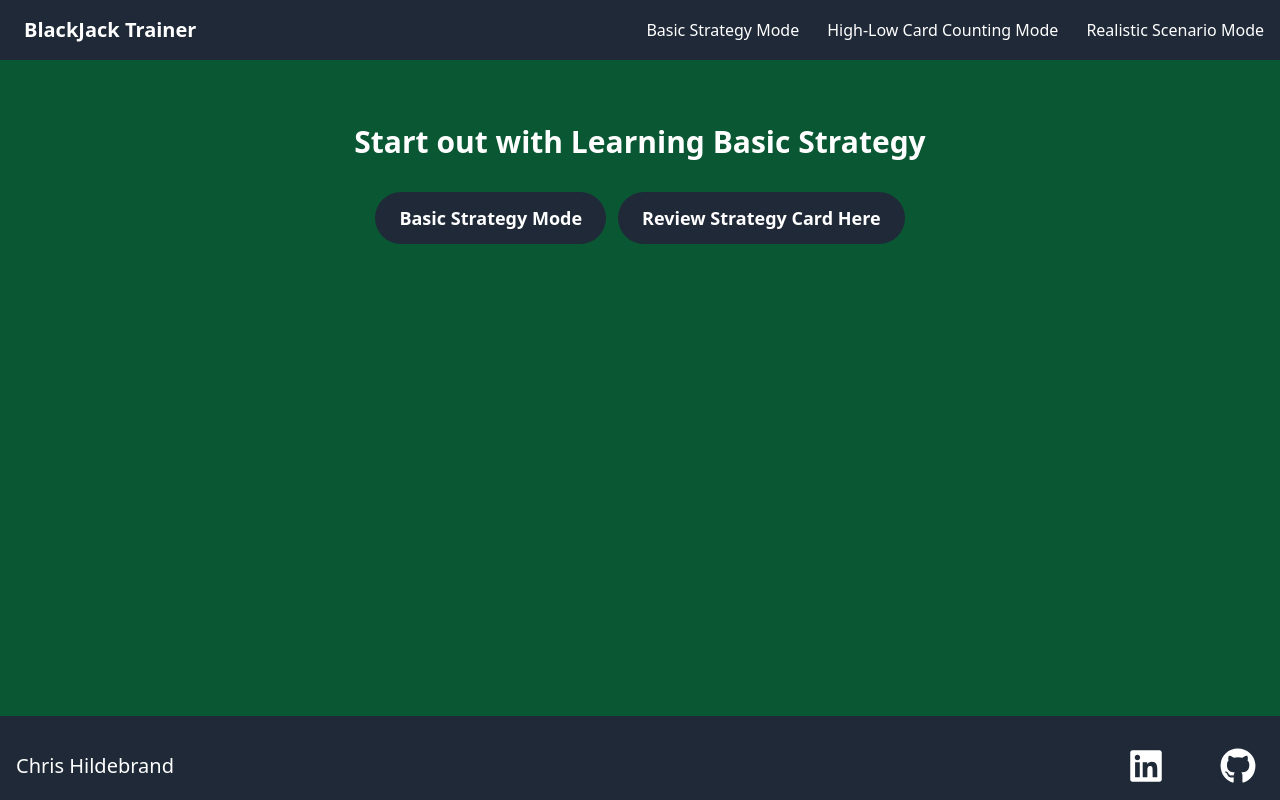
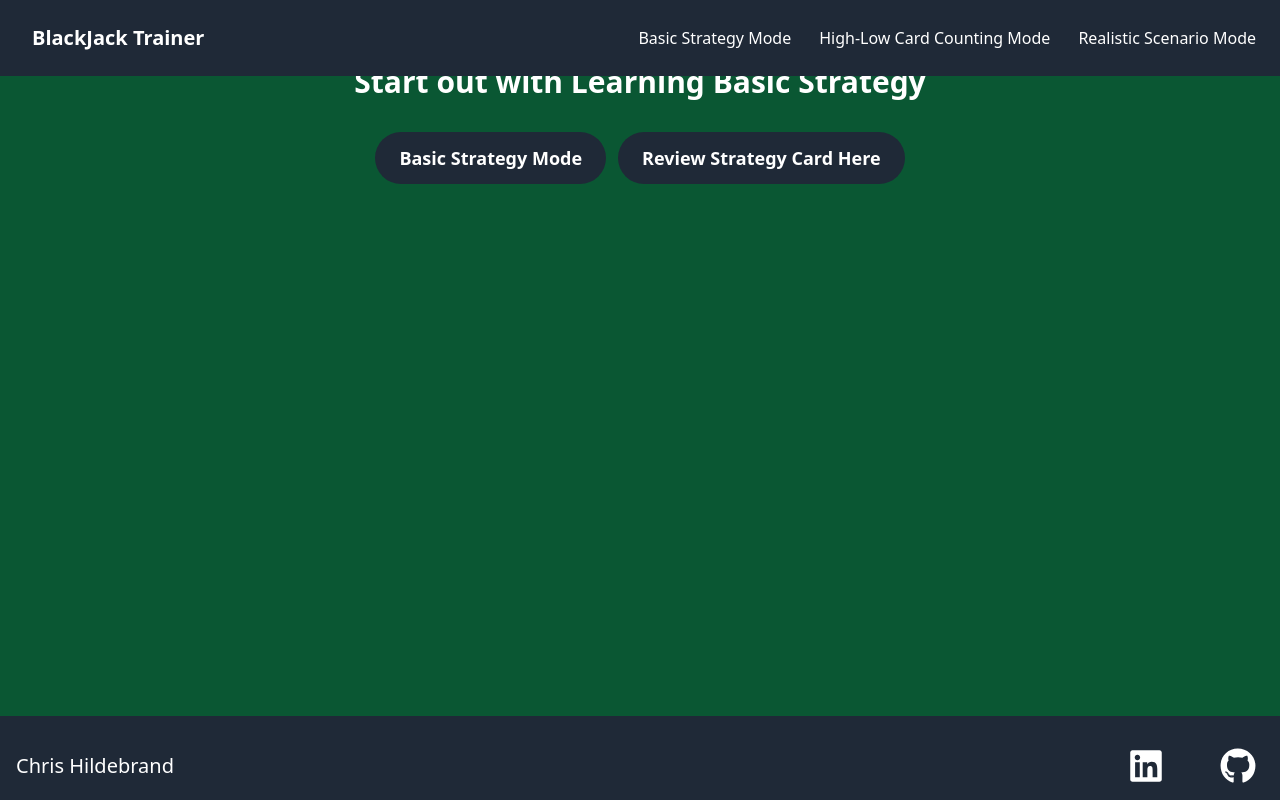
Before and after one commit to Childebrand94/blackjack-trainer, a React (Vite) app: page / in a window 1280 px wide. Built offline with nearby package versions, Linux system fonts and the light colour scheme.

Commit message:
Adjusted styling.

```diff
--- a/src/components/NavBar.jsx
+++ b/src/components/NavBar.jsx
@@ -9,7 +9,7 @@ const NavBar = () => {
   }
 
   return (
-    <nav className="bg-gray-800 p-4">
+    <nav className="bg-gray-800 p-6 absolute top-0 z-10 w-screen">
       <div className="container mx-auto flex flex-col md:flex-row items-center justify-between">
         <Link to="/" className="text-white font-semibold text-xl mx-2">
           BlackJack Trainer
```
